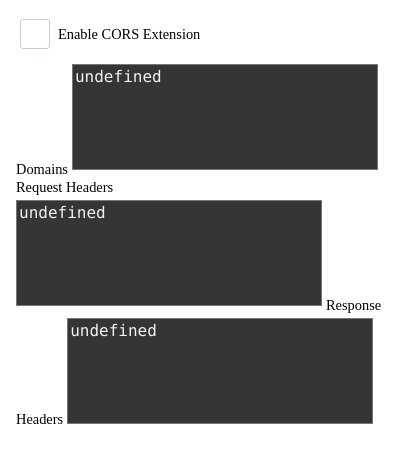
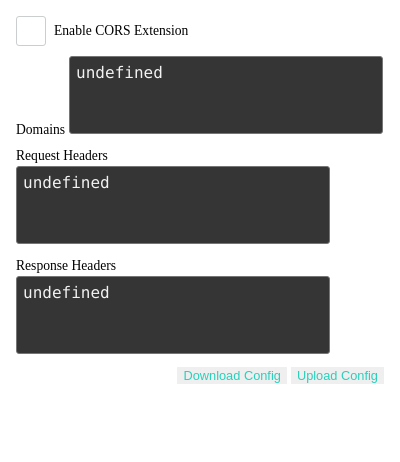
Before and after one commit to ryanlondon/cors-extension, a browser extension: page popup.html in a window 400 px wide. Drawn offline with Linux system fonts and the light colour scheme.

Commit message:
WIP: html structure and css changes

```diff
--- a/popup.html
+++ b/popup.html
@@ -1,16 +1,32 @@
 <!DOCTYPE html>
 <html lang="en">
+
 <head>
 	<script src="popup.js"></script>
-		<link rel="stylesheet" href="https://cdnjs.cloudflare.com/ajax/libs/font-awesome/4.7.0/css/font-awesome.min.css" />
 	<link rel="stylesheet" href="style.css" />
 </head>
+
 <body>
-		<div id="checkbox-container">
-			<input class="checkbox" id="enabled" type="checkbox" /> <label for="enabled">Enable CORS Extension</label>
+	<div class="checkbox-container">
+		<input id="enabled" type="checkbox" />
+		<label for="enabled">Enable CORS Extension</label>
 	</div>
-		<label for="domains">Domains</label> <textarea class="input" id="domains"></textarea>
-		<label for="request-headers">Request Headers</label> <textarea class="input" id="request-headers"></textarea>
-		<label for="response-headers">Response Headers</label> <textarea class="input" id="response-headers"></textarea>
+	<div class="input-container">
+		<label for="domains">Domains</label>
+		<textarea class="input" id="domains"></textarea>
+	</div>
+	<div class="input-container">
+		<label for=" request-headers">Request Headers</label>
+		<textarea class="input" id="request-headers"></textarea>
+	</div>
+	<div class="input-container">
+		<label for=" response-headers">Response Headers</label>
+		<textarea class="input" id="response-headers"></textarea>
+	</div>
+	<div class="button-container">
+		<button>Download Config</button>
+		<button>Upload Config</button>
+	</div>
 </body>
+
 </html>
--- a/style.css
+++ b/style.css
@@ -1,68 +1,124 @@
 :root {
 	--container-padding: 8px;
+	--section-spacing: 8px;
+	--border: 1px solid #cacece;
+	--border-radius: 3px;
 	--active-color: #29d0bc;
+	--hover-color: #18aa99;
 	--active-background: #ebfffd;
+	--content-width: 300px;
 	--checkbox-size: 30px;
-	--content-width: 300px;
-	--monospace-font: 'Consolas', 'Andale Mono', monospace;
 	--textarea-font-size: 1em;
 	--textarea-background: #353535;
 	--textarea-color: #f2f2f2;
-	--checkbox-border: 1px solid #cacece;
-	--checkbox-check-color: #36c636;
+	--focus-outline: 1px solid #1eeed6;
+	--monospace-font: 'Consolas', 'Andale Mono', monospace;
 }
 
 body {
 	padding: var(--container-padding);
 }
 
-#checkbox-container {
+*:focus {
+	outline: var(--focus-outline);
+}
+
+.checkbox-container {
+	position: relative;
 	display: flex;
 	align-items: center;
+	height: var(--checkbox-size);
 	margin-bottom: var(--container-padding);
 }
 
-.checkbox {
-	-webkit-appearance: none;
-	border: var(--checkbox-border);
-	min-width: 30px;
-	min-height: 30px;
-	padding: 2px;
-	border-radius: 3px;
-	margin-right: 0.5rem;
+/* Actual HTML checkbox - invisible but still accessible */
+.checkbox-container input[type='checkbox'] {
+	opacity: 0;
+	height: var(--checkbox-size);
+	width: var(--checkbox-size);
+	margin: 0;
+	margin-right: var(--section-spacing);
 }
 
-.checkbox:focus {
-	outline: 0;
+/* Custom checkbox border */
+.checkbox-container label::before {
+	position: absolute;
+	box-sizing: border-box;
+	top: 0;
+	left: 0;
+	content: '';
+	height: var(--checkbox-size);
+	width: var(--checkbox-size);
+	border: var(--border);
+	border-radius: var(--border-radius);
 }
 
-.checkbox:checked {
+/* Custom checkmark */
+.checkbox-container label::after {
+	position: absolute;
+	content: '';
+	height: 7px;
+	width: 16px;
+	top: 7px;
+	left: 5px;
+	border-left: 4px solid var(--active-color);
+	border-bottom: 4px solid var(--active-color);
+	transform: rotate(-45deg);
+	transition: all 0.2s ease-in-out;
+}
+
+/* Hide the checkmark by default */
+.checkbox-container input[type='checkbox'] + label::after {
+	opacity: 0;
+}
+
+/* Show the checkmark when checked */
+.checkbox-container input[type='checkbox']:checked + label::after {
+	opacity: 1;
+}
+
+/* Bind HTML checkbox focus style to custom checkbox */
+.checkbox-container input[type='checkbox']:focus + label::before {
+	outline: var(--focus-outline);
+}
+
+/* Color the checkbox background when checked */
+.checkbox-container input[type='checkbox']:checked + label::before {
 	background-color: var(--active-background);
 }
 
-.checkbox:checked:after {
-	content: '\f00c';
-	font-family: FontAwesome;
-	font-size: 24px;
-	color: var(--active-color);
+.input-container {
+	margin-bottom: var(--section-spacing);
+}
+
+.button-container {
+	text-align: right;
 }
 
 label {
-	font-size: 0.9rem;
+	font-size: 0.85rem;
 }
 
 textarea {
-	height: 100px;
+	min-height: 4rem;
 	resize: none;
+	border-radius: var(--border-radius);
+	padding: 6px;
 	min-width: var(--content-width);
-	max-width: var(--content-width);
 	font-family: var(--monospace-font);
 	font-size: var(--textarea-font-size);
 	background-color: var(--textarea-background);
 	color: var(--textarea-color);
-	margin: 4px 0;
+	margin-top: 2px;
 }
 
-textarea:last-of-type {
-	margin-bottom: 0;
+button {
+	font-size: 0.8rem;
+	border: none;
+	color: var(--active-color);
+	transition: color 0.2s ease-in-out;
 }
+
+button:hover {
+	color: var(--hover-color);
+}
```
Also changed, not shown: manifest.json. Lines whose indentation alone changed are shown as unchanged.
